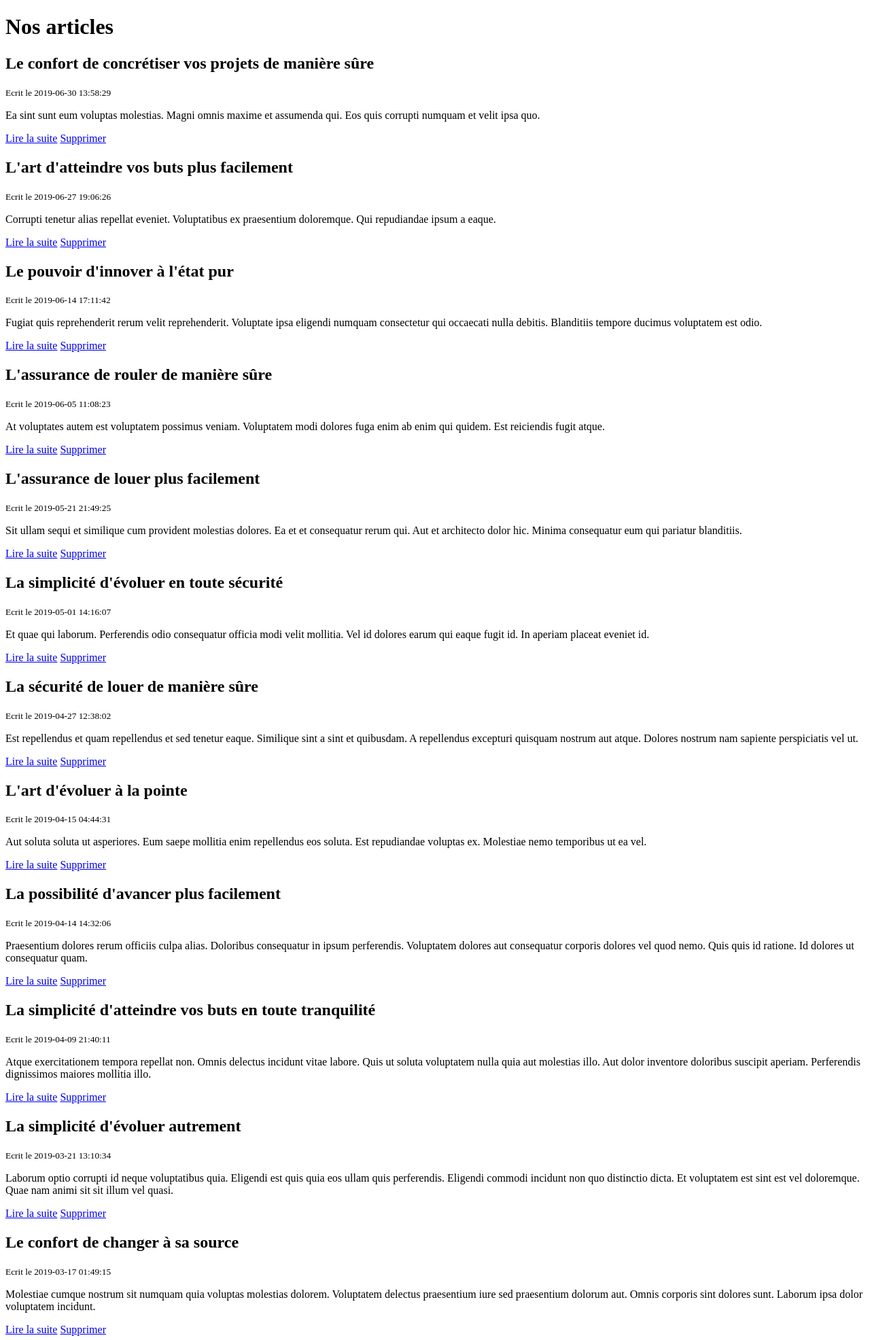
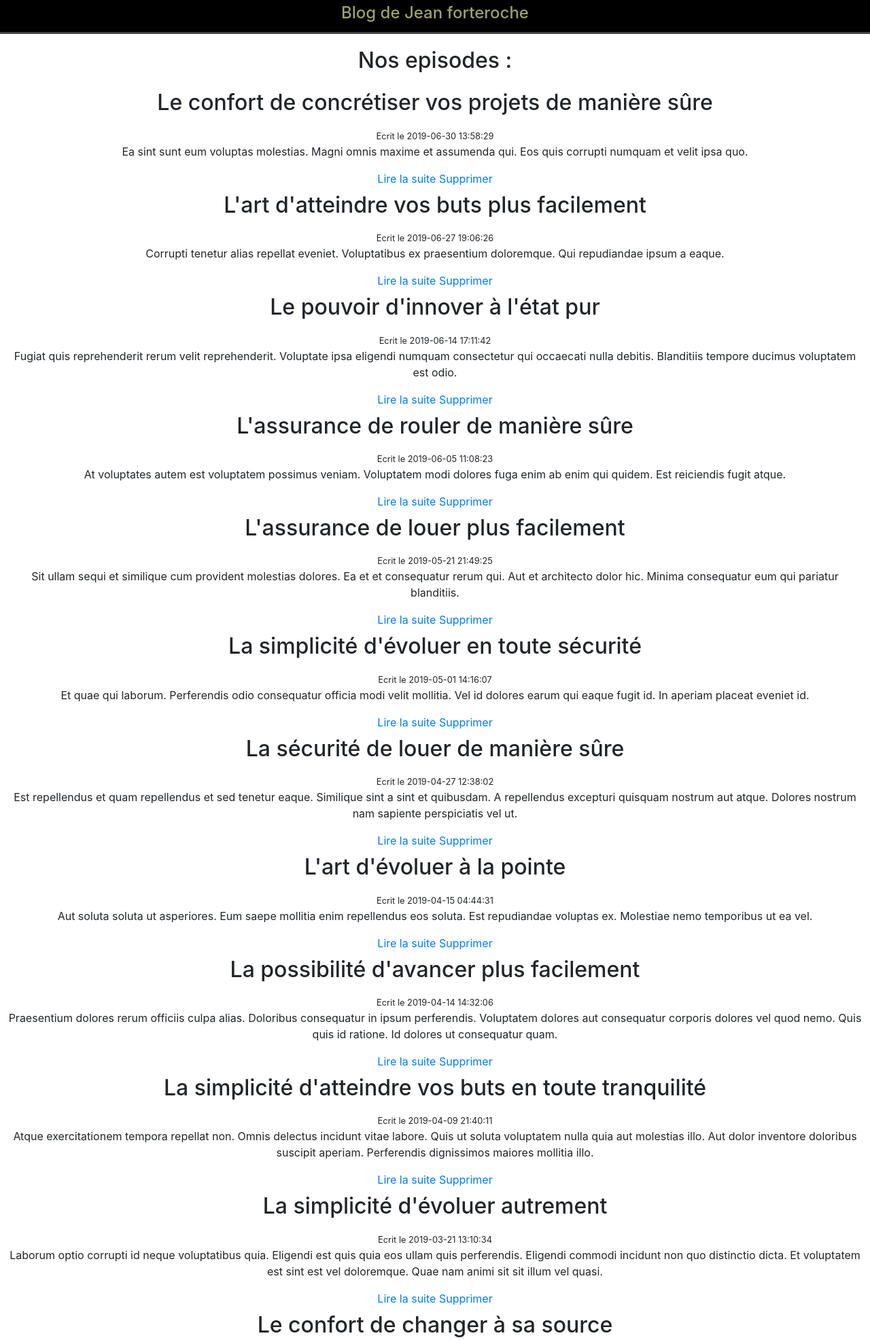
Before and after one commit to loic-alcesilas/blog, a PHP site: page / in a window 1280 px wide. Shown: the top 1972 px of the page at 68% size. Run offline with PHP 8.4, Linux system fonts and the light colour scheme; data comes from the database, SQL or seed files in the repository.

Commit message:
ajout de la structure des fichiers assets ect

```diff
--- /dev/null
+++ b/assets/css/style.css
@@ -0,0 +1,51 @@
+body {
+    font-family: "Helvetica Neue",Helvetica,Arial,sans-serif;
+    font-size: 14px;
+    line-height: 1.42857143;
+    color: #333;
+    background-color: #b7c4c4;
+    text-align: center !important;
+}
+ #title {
+     padding-top: 70px;
+ }
+
+ h2 {
+     padding: 8px;
+ }
+
+ p {
+     margin: 10px;
+ }
+
+/*HEADER*/
+header {
+    background: black;
+}
+
+.navbar {
+
+    overflow: hidden;
+    border-bottom: 3px solid #444444;
+    box-shadow: grey;
+}
+
+.fixed-top {
+    position: fixed;
+    top: -30px;
+    right: 0;
+    left: 0;
+    z-index: 1000;
+}
+
+#brand {
+    padding-bottom: 5px;
+    color: #9FA16A;
+    position: absolute;
+    font-size: 1.5em;
+}
+
+
+#menu {
+    height: 50px;
+}
--- a/templates/articles/index.html.php
+++ b/templates/articles/index.html.php
@@ -1,4 +1,5 @@
-<h1>Nos articles</h1>
+
+<h2 id="title">Nos episodes :</h2>
 
 <?php foreach ($articles as $article) : ?>
     <h2><?= $article['title'] ?></h2>
--- a/templates/layout.html.php
+++ b/templates/layout.html.php
@@ -4,11 +4,17 @@
 <head>
     <meta charset="UTF-8">
     <meta name="viewport" content="width=device-width, initial-scale=1.0">
+    <link rel="stylesheet" href="assets/css/style.css">
+    <link rel="stylesheet" href="https://stackpath.bootstrapcdn.com/bootstrap/4.5.0/css/bootstrap.min.css">
     <meta http-equiv="X-UA-Compatible" content="ie=edge">
     <title>Un billet simple pour l'alaska - <?= $pageTitle ?></title>
 </head>
-
 <body>
+<header class="container-fluid pb-1 navbar fixed-top" id="menu">
+        <div class="container" style="justify-content: center">
+            <h1 id="brand">Blog de Jean forteroche</h1>
+        </div>
+    </header>
     <?= $pageContent ?>
 </body>
 
```
